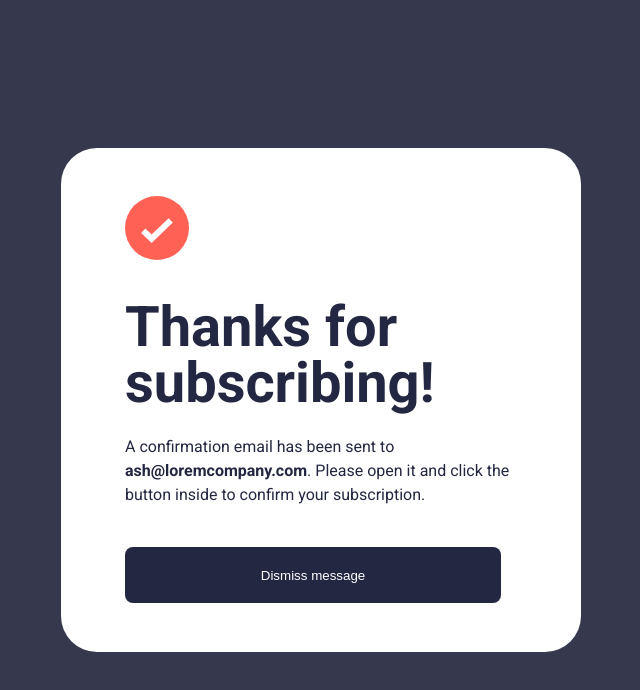
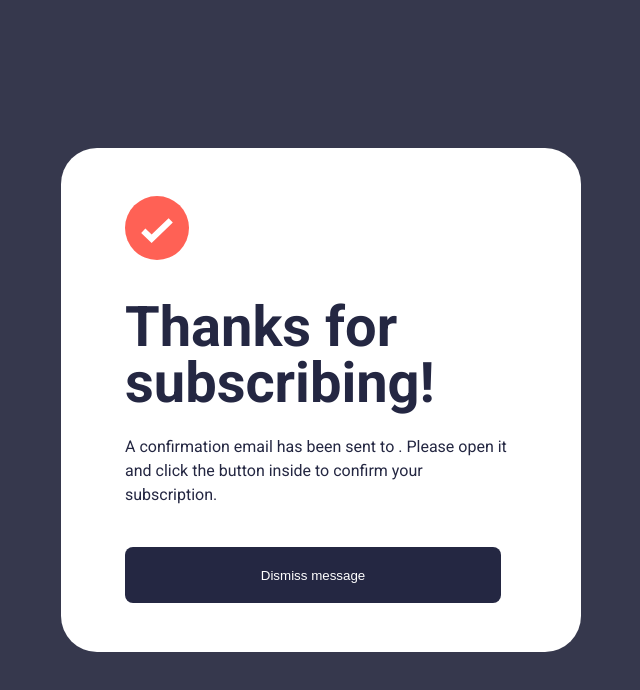
Before and after one commit to JhinDanzo/Newsletter-sing-up, a React (Vite) app: page /success in a window 1280 px wide. Shown: the top 690 px of the page, without its empty margins (319-959 px from the left). Built offline with nearby package versions, Linux system fonts and the light colour scheme.

Commit message:
email transfer

```diff
--- a/src/MainPage/MainPage.jsx
+++ b/src/MainPage/MainPage.jsx
@@ -21,7 +21,7 @@ function MainPage(){
             setError('Valid email required');
           } else {
             setError('');
-            navigate("/success");
+            navigate("/success", {state: {email}});
           }
     }
 
--- a/src/Succes/Succes.jsx
+++ b/src/Succes/Succes.jsx
@@ -1,10 +1,12 @@
 import "./Succes.scss";
 import "../MainPage/MainPage.scss";
 import CheckMark from "../assets/icon-list.svg"
-import { useNavigate } from "react-router-dom";
+import { useNavigate, useLocation } from "react-router-dom";
 
 function SuccesMessage(){
 
+    const location = useLocation();
+    const {email} = location.state || {};
     const retunToMain = useNavigate();
 
     const handleOpenMainPage = () => {
@@ -23,7 +25,7 @@ function SuccesMessage(){
             <img className="check-mark" alt="check-mark" src={CheckMark}></img>
             <h1 className="title">Thanks for subscribing!</h1>
             <p className="main-text">
-                A confirmation email has been sent to <strong>ash@loremcompany.com</strong>.
+                A confirmation email has been sent to <strong>{email}</strong>.
                 Please open it and click the button inside to confirm your subscription.
             </p>
             <button className="exit-button" onClick={handleOpenMainPage}>Dismiss message</button>
```
